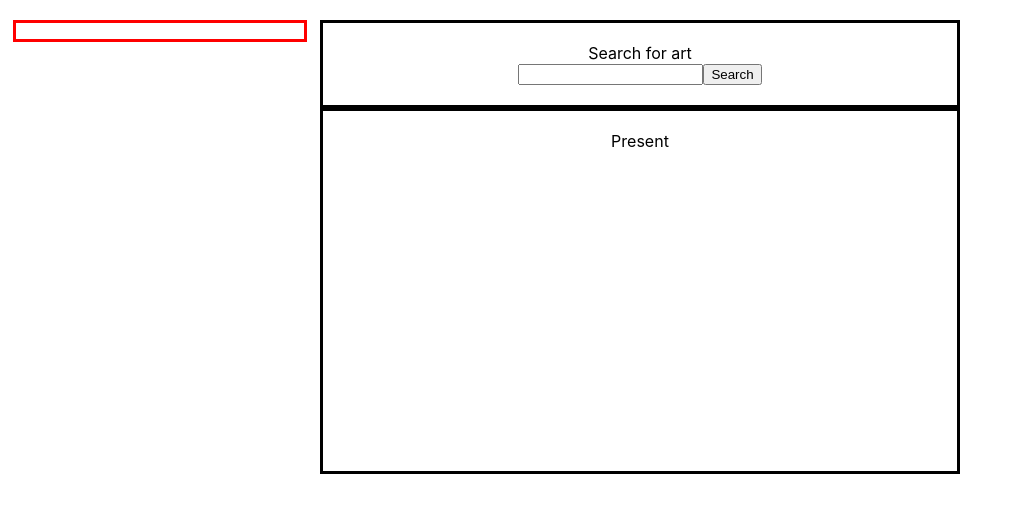
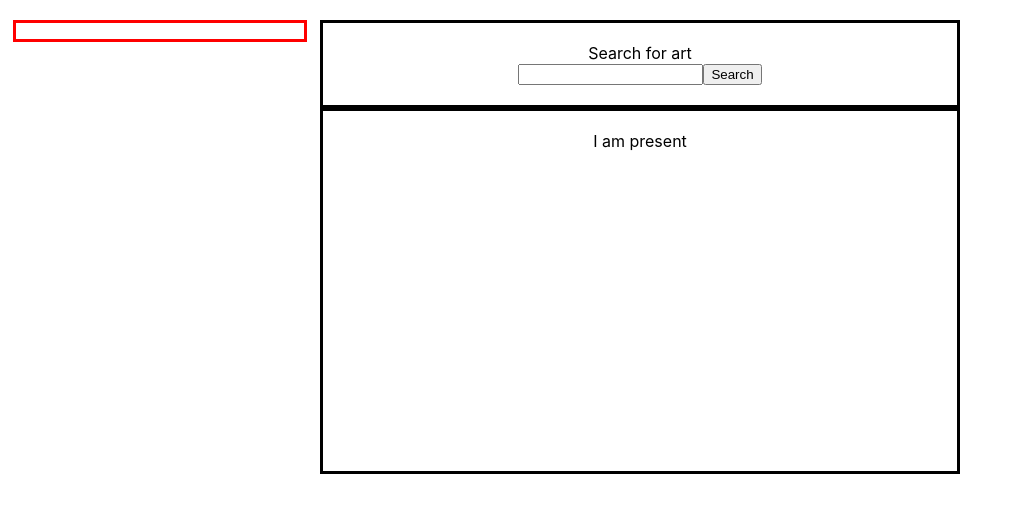
Before and after one commit to GlebHelg/online-museum, a React (Create React App) app: page / in a window 1280 px wide. Shown: the top 512 px of the page, without its empty margins (0-1010 px from the left). Built offline with nearby package versions, Linux system fonts and the light colour scheme.

Commit message:
Start implement Present

```diff
--- a/src/components/Container.tsx
+++ b/src/components/Container.tsx
@@ -2,10 +2,12 @@ import React, { useState } from 'react';
 import './Container.css';
 import ErrorBox from './ErrorBox/ErrorBox';
 import {ISearchResponse} from './Interfaces/Interfaces';
+import Present from './Present/Present';
 import Search from './Search/Search';
 
 
 function Container() {
+    // States
     let [searchResponse, setSearchResponse] = useState<ISearchResponse>({} as ISearchResponse);
     let [errorMessage, setErrorMessage] = useState<string>("");
 
@@ -22,7 +24,7 @@ function Container() {
                             setErrorMessage={setErrorMessage}/>
                 </div>
                 <div className="present-wrapper">
-                    Present
+                    <Present searchResponse={searchResponse}/>
                 </div>
             </div>
         </div>
--- a/src/components/Present/Present.tsx
+++ b/src/components/Present/Present.tsx
@@ -1,8 +1,16 @@
 import React from 'react';
+import { ISearchResponse } from '../Interfaces/Interfaces';
 
-function Present() {
+
+interface IPresentProps {
+  searchResponse: ISearchResponse
+}
+
+
+function Present(props: IPresentProps) {
   return (
     <div className="present">
+      I am present
     </div>
   );
 }
```
